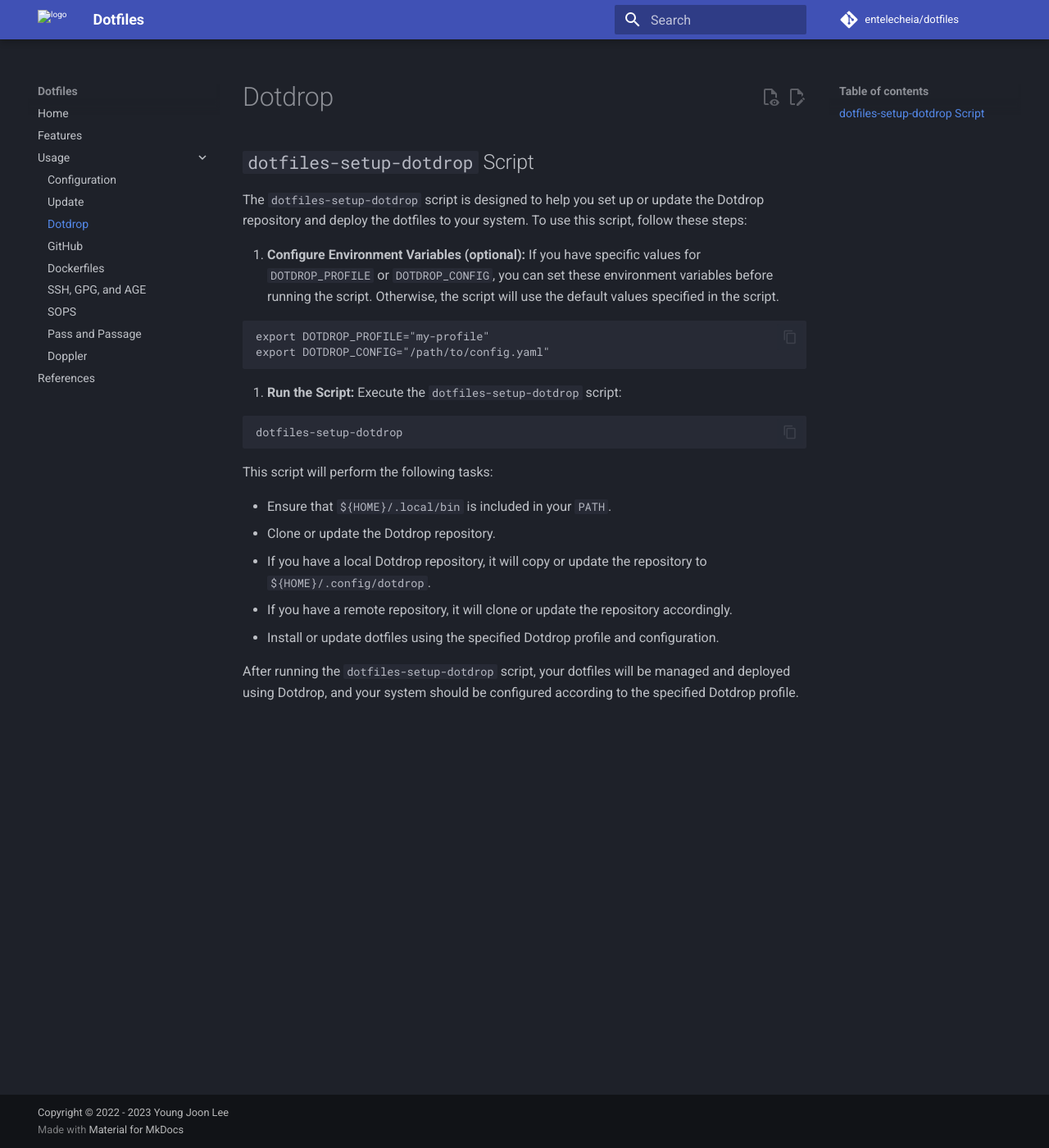
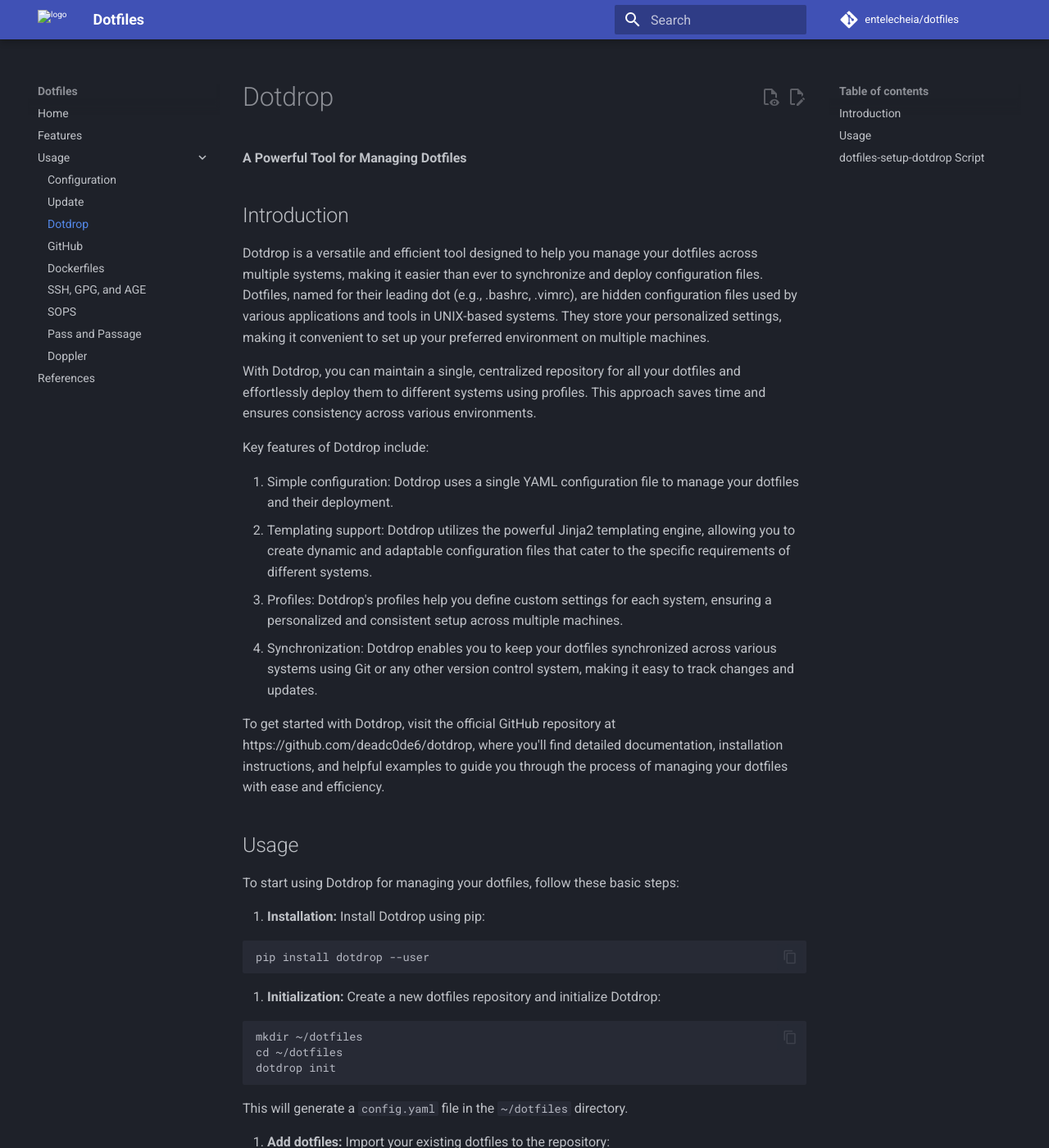
Before and after one commit to entelecheia/dotfiles, an MkDocs documentation site: the page built from docs/usage/dotdrop.md, in a window 1280 px wide and 1400 px high. Shown: the whole window at 82% size. Built offline with MkDocs 1.6.1 and Material for MkDocs 9.7.7, drawn with Linux system fonts in a browser that asks for light colours; comment, search, counter and statistics services are not loaded; some of the changed text lies outside the part shown.

Commit message:
docs(dotdrop): add introduction and basic usage steps in usage/dotdrop.md

````diff
--- a/docs/usage/dotdrop.md
+++ b/docs/usage/dotdrop.md
@@ -1,4 +1,97 @@
 # Dotdrop
+
+**A Powerful Tool for Managing Dotfiles**
+
+## Introduction
+
+Dotdrop is a versatile and efficient tool designed to help you manage your dotfiles across multiple systems, making it easier than ever to synchronize and deploy configuration files. Dotfiles, named for their leading dot (e.g., .bashrc, .vimrc), are hidden configuration files used by various applications and tools in UNIX-based systems. They store your personalized settings, making it convenient to set up your preferred environment on multiple machines.
+
+With Dotdrop, you can maintain a single, centralized repository for all your dotfiles and effortlessly deploy them to different systems using profiles. This approach saves time and ensures consistency across various environments.
+
+Key features of Dotdrop include:
+
+1. Simple configuration: Dotdrop uses a single YAML configuration file to manage your dotfiles and their deployment.
+2. Templating support: Dotdrop utilizes the powerful Jinja2 templating engine, allowing you to create dynamic and adaptable configuration files that cater to the specific requirements of different systems.
+3. Profiles: Dotdrop's profiles help you define custom settings for each system, ensuring a personalized and consistent setup across multiple machines.
+4. Synchronization: Dotdrop enables you to keep your dotfiles synchronized across various systems using Git or any other version control system, making it easy to track changes and updates.
+
+To get started with Dotdrop, visit the official GitHub repository at https://github.com/deadc0de6/dotdrop, where you'll find detailed documentation, installation instructions, and helpful examples to guide you through the process of managing your dotfiles with ease and efficiency.
+
+## Usage
+
+To start using Dotdrop for managing your dotfiles, follow these basic steps:
+
+1. **Installation:**
+   Install Dotdrop using pip:
+
+   ```
+   pip install dotdrop --user
+   ```
+
+2. **Initialization:**
+   Create a new dotfiles repository and initialize Dotdrop:
+
+   ```
+   mkdir ~/dotfiles
+   cd ~/dotfiles
+   dotdrop init
+   ```
+
+   This will generate a `config.yaml` file in the `~/dotfiles` directory.
+
+3. **Add dotfiles:**
+   Import your existing dotfiles to the repository:
+
+   ```
+   dotdrop import ~/.bashrc
+   dotdrop import ~/.vimrc
+   ```
+
+   This will copy your dotfiles to the repository and update the `config.yaml` file with the necessary information.
+
+4. **Create a profile:**
+   Edit the `config.yaml` file to define a profile for your current system:
+
+   ```yaml
+   config:
+     backup: true
+     create: true
+     dotpath: dotfiles
+   profiles:
+     my-system:
+       - bashrc
+       - vimrc
+   dotfiles:
+     bashrc:
+       src: bashrc
+       dst: ~/.bashrc
+     vimrc:
+       src: vimrc
+       dst: ~/.vimrc
+   ```
+
+   Replace `my-system` with a unique name for your current system.
+
+5. **Deploy dotfiles:**
+   Apply your dotfiles to the current system using the specified profile:
+
+   ```
+   dotdrop install --profile=my-system
+   ```
+
+   This will create or update the dotfiles in your home directory with the files stored in the repository.
+
+6. **Synchronize changes:**
+   If you make changes to your dotfiles, you can easily synchronize them back to the repository:
+
+   ```
+   dotdrop update ~/.bashrc
+   dotdrop update ~/.vimrc
+   ```
+
+   Remember to commit and push the changes to your remote repository (e.g., GitHub) to keep your dotfiles in sync across multiple systems.
+
+These basic steps should help you get started with Dotdrop for managing and deploying your dotfiles across different systems. For advanced usage, such as templating and custom actions, refer to the official Dotdrop documentation.
 
 ## `dotfiles-setup-dotdrop` Script
 
````
